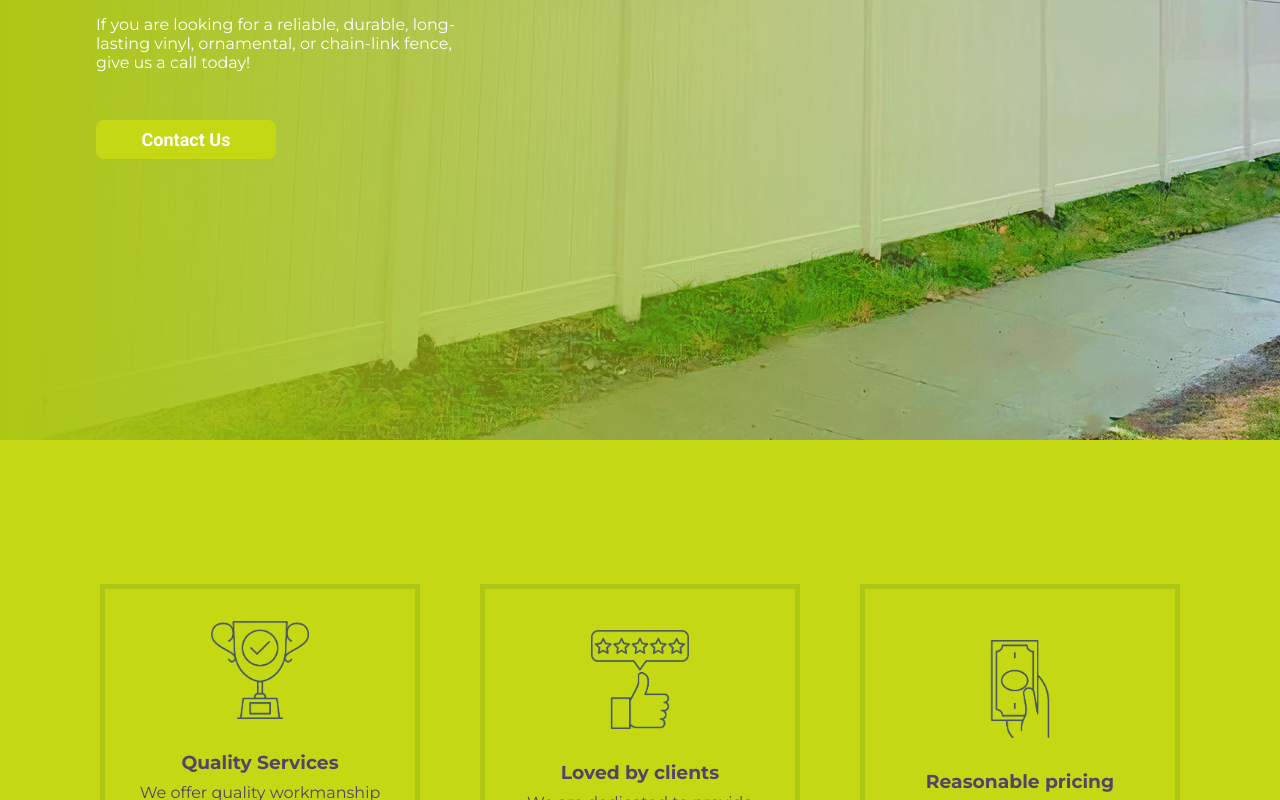
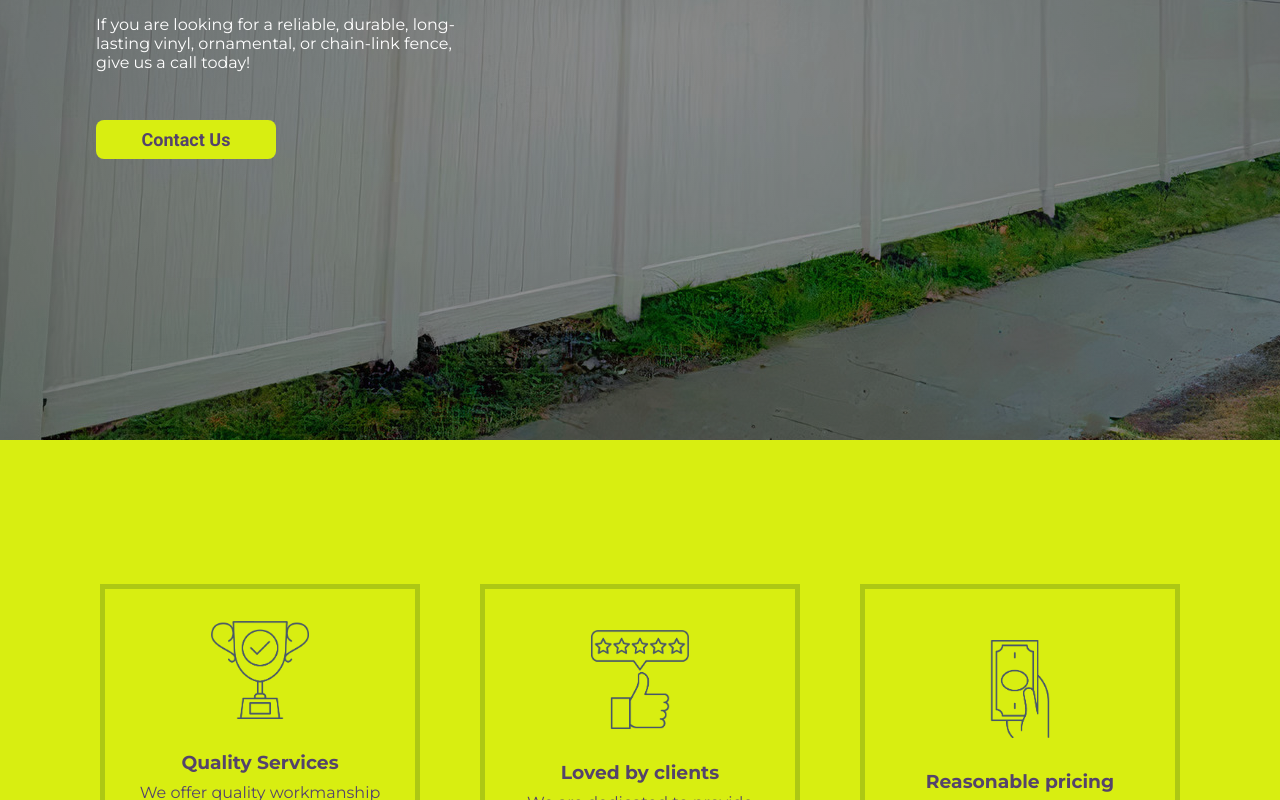
Before and after one commit to BrylleMutia/linear-fence, a React (Create React App) app: page / in a window 1280 px wide. Shown: the part 360-1160 px from the top of the page. Built offline with nearby package versions, Linux system fonts and the light colour scheme; no server answers.

Commit message:
changed color palette again / removed gradient on hero section

```diff
--- a/src/components/Hero/Hero.module.scss
+++ b/src/components/Hero/Hero.module.scss
@@ -2,7 +2,9 @@
 @import "../../styles/breakpoints.scss";
 
 .hero {
-  background: linear-gradient(to right, $primary, rgba(86, 212, 83, 0)), url("./images/hero.jpg");
+  background: url("./images/hero.jpg"), radial-gradient(rgb(175, 175, 175), rgb(138, 138, 138));
+  background-blend-mode: multiply;
+  // background: linear-gradient(to right, $primary, rgba(86, 212, 83, 0)), url("./images/hero.jpg");
   height: 100vh;
   color: white;
   background-attachment: fixed;
@@ -30,7 +32,7 @@
     font-family: "Roboto", sans-serif;
     font-weight: bold;
     font-size: 18px;
-    color: #fff;
+    color: $text-primary;
     width: 10em;
     border-radius: 8px;
     outline: none;
--- a/src/styles/variables.scss
+++ b/src/styles/variables.scss
@@ -1,5 +1,5 @@
 $primary: hsl(69, 82%, 43%);
-$secondary: hsl(66, 84%, 46%);
+$secondary: hsl(66, 87%, 50%);
 $secondary-hover: hsl(66, 87%, 55%);
 $accent: #ACFFAD;
 $text-primary: #54436B;
```
